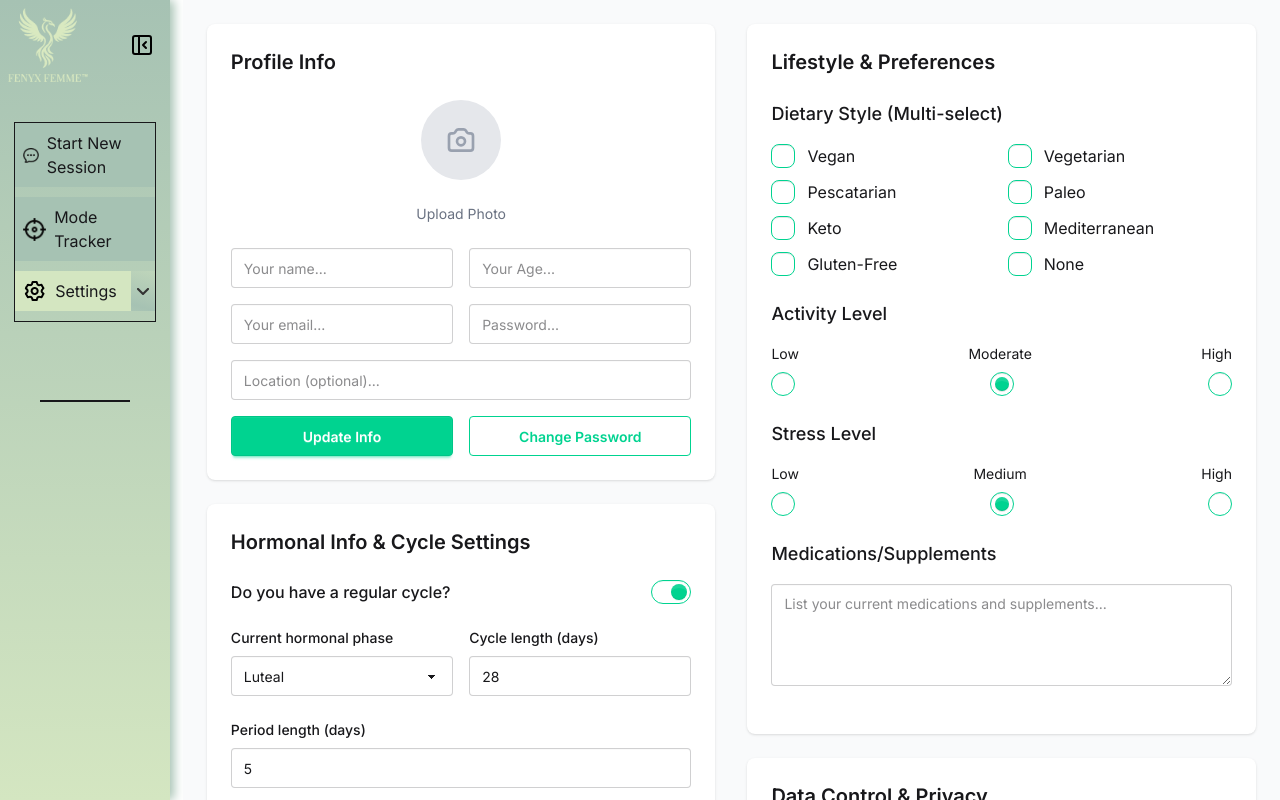
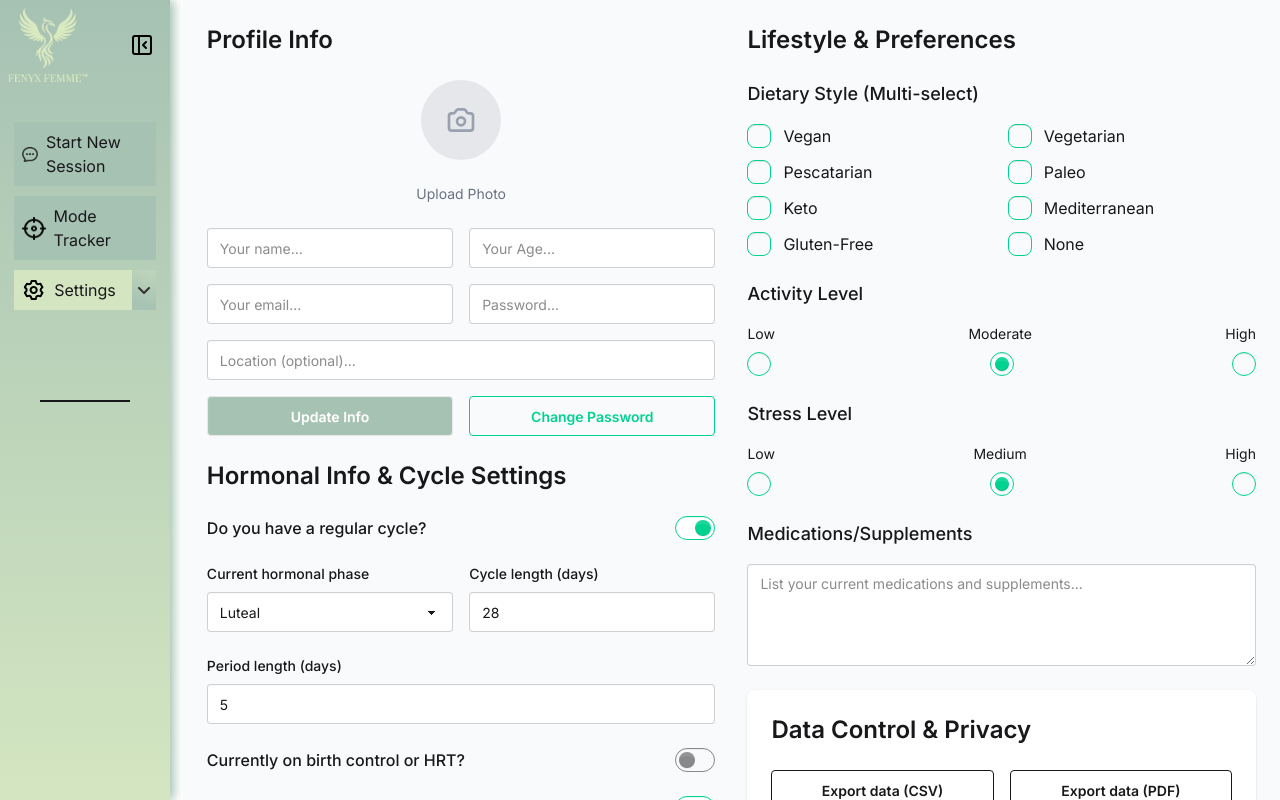
Before and after one commit to FaisalHasanEmon/female-healthcare, a React (Vite) app in the folder front-end/: page /dashboard/settings in a window 1280 px wide. Built offline with nearby package versions, Linux system fonts and the light colour scheme; a web font is replaced by a local one.

Commit message:
dashboard settings page updated

```diff
--- /dev/null
+++ b/front-end/src/components/shared/DashboardNavigator/DashboardNavigator.jsx
@@ -0,0 +1,7 @@
+import React from "react";
+
+const DashboardNavigator = () => {
+  return <div></div>;
+};
+
+export default DashboardNavigator;
--- a/front-end/src/layout/user-dashboard-layout/DashboardLayout.jsx
+++ b/front-end/src/layout/user-dashboard-layout/DashboardLayout.jsx
@@ -128,7 +128,7 @@ const DashboardLayout = () => {
               </div>
               {/* Logo and Collapse button Ends*/}
               {/* Links Sections Starts */}
-              <ul className="w-11/12 lg:w-10/12 h-[200px] border  mx-auto space-y-2.5 mt-10">
+              <ul className="w-11/12 lg:w-10/12 h-[200px]  mx-auto space-y-2.5 mt-10">
                 {navigateLinks}
               </ul>
               {/* Links Sections Ends */}
--- a/front-end/src/pages/user-dashboard-pages/Settings/Settings.jsx
+++ b/front-end/src/pages/user-dashboard-pages/Settings/Settings.jsx
@@ -68,6 +68,12 @@ export default function ProfileForm() {
   };
 
   const handleUpdateInfo = () => {
+    const name = formData.name;
+    const email = formData.email;
+    const password = formData.password;
+    const location = formData.location;
+    const user_info = { name, email, password, location };
+    console.log(user_info);
     showToast("Profile information updated successfully!");
   };
 
@@ -128,7 +134,7 @@ export default function ProfileForm() {
       {/* Toast Notification */}
       {toast && (
         <div className="toast toast-top toast-end">
-          <div className="alert alert-success">
+          <div className="alert alert-success text-white">
             <span>{toast}</span>
           </div>
         </div>
@@ -139,8 +145,8 @@ export default function ProfileForm() {
           {/* Left Column */}
           <div className="space-y-6">
             {/* Section 1: Profile Info */}
-            <div className="bg-white rounded-lg p-6 shadow-sm">
-              <h2 className="text-xl font-semibold mb-6">Profile Info</h2>
+            <div>
+              <h2 className="text-2xl font-semibold mb-6">Profile Info</h2>
 
               {/* Profile Picture */}
               <div className="flex justify-center mb-6">
@@ -221,13 +227,13 @@ export default function ProfileForm() {
                 <div className="grid grid-cols-2 gap-4">
                   <button
                     onClick={handleUpdateInfo}
-                    className="btn btn-success text-white"
+                    className="btn bg-brandPrimary text-white"
                   >
                     Update Info
                   </button>
                   <button
                     onClick={handleChangePassword}
-                    className="btn btn-outline btn-success"
+                    className="btn btn-outline hover:text-white hover:bg-brandPrimary btn-success"
                   >
                     Change Password
                   </button>
@@ -236,8 +242,8 @@ export default function ProfileForm() {
             </div>
 
             {/* Section 2: Hormonal Info & Cycle Settings */}
-            <div className="bg-white rounded-lg p-6 shadow-sm">
-              <h2 className="text-xl font-semibold mb-6">
+            <div className=" rounded-lg ">
+              <h2 className="text-2xl font-semibold mb-6">
                 Hormonal Info & Cycle Settings
               </h2>
 
@@ -340,8 +346,8 @@ export default function ProfileForm() {
             </div>
 
             {/* Section 4: Daily Reminders */}
-            <div className="bg-white rounded-lg p-6 shadow-sm">
-              <h2 className="text-xl font-semibold mb-6">Daily Reminders</h2>
+            <div>
+              <h2 className="text-2xl font-semibold mb-6">Daily Reminders</h2>
 
               <div className="space-y-4">
                 <p className="font-medium">
@@ -406,7 +412,7 @@ export default function ProfileForm() {
 
                 <button
                   onClick={handleSaveReminderPreferences}
-                  className="btn btn-success text-white"
+                  className="btn btn-success bg-brandPrimary text-white"
                 >
                   Save Reminder Preferences
                 </button>
@@ -414,8 +420,8 @@ export default function ProfileForm() {
             </div>
 
             {/* Section 5: AI Insights Settings */}
-            <div className="bg-white rounded-lg p-6 shadow-sm">
-              <h2 className="text-xl font-semibold mb-6">
+            <div>
+              <h2 className="text-2xl font-semibold mb-6">
                 AI Insights Settings
               </h2>
 
@@ -469,8 +475,8 @@ export default function ProfileForm() {
           {/* Right Column */}
           <div className="space-y-6">
             {/* Section 3: Lifestyle & Preferences */}
-            <div className="bg-white rounded-lg p-6 shadow-sm">
-              <h2 className="text-xl font-semibold mb-6">
+            <div className="">
+              <h2 className="text-2xl font-semibold mb-6">
                 Lifestyle & Preferences
               </h2>
 
@@ -605,7 +611,7 @@ export default function ProfileForm() {
 
             {/* Section 6: Data Control & Privacy */}
             <div className="bg-white rounded-lg p-6 shadow-sm">
-              <h2 className="text-xl font-semibold mb-6">
+              <h2 className="text-2xl font-semibold mb-6">
                 Data Control & Privacy
               </h2>
 
@@ -656,7 +662,7 @@ export default function ProfileForm() {
         <div className="mt-8 text-center">
           <button
             onClick={handleSaveAllChanges}
-            className="btn btn-success btn-lg text-white px-12"
+            className="btn bg-brandPrimary btn-lg text-white px-12"
           >
             Save All Changes
           </button>
```
